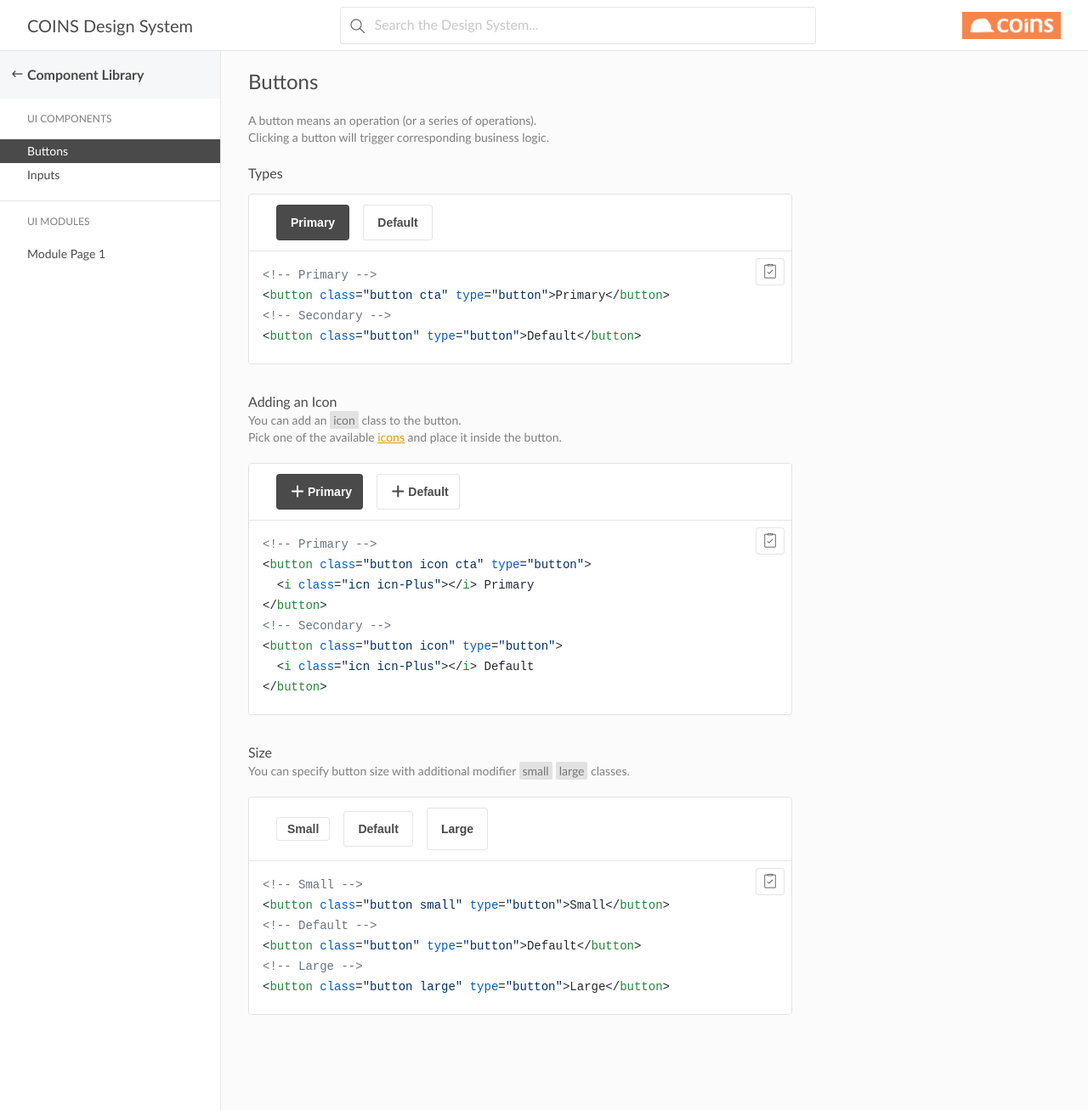
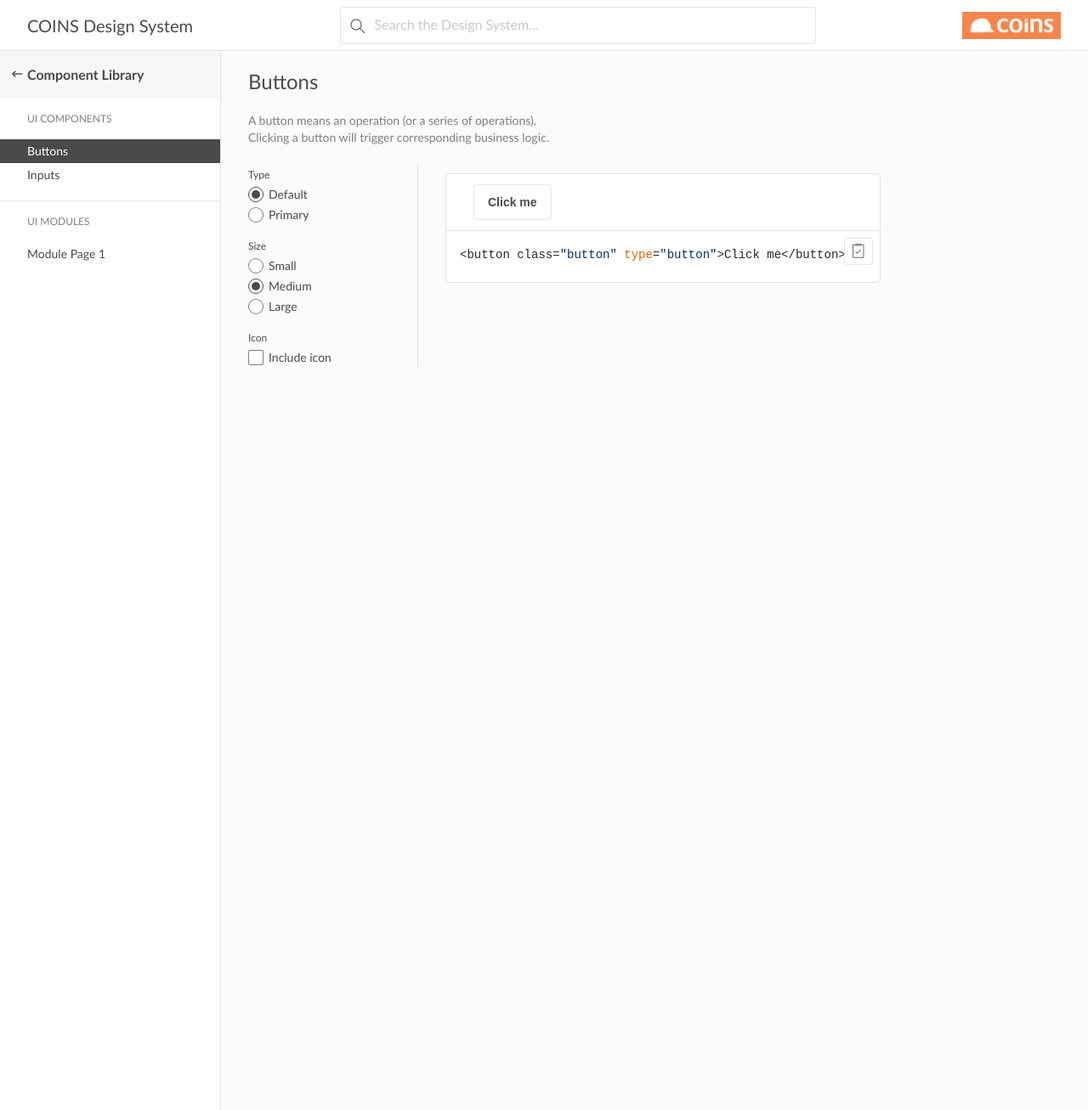
Before and after one commit to COINS-Naz/coins-design-system, a Jekyll site: the page built from _posts/2021-04-05-buttons.html, in a window 1280 px wide and 1307 px high. Shown: the whole window at 85% size. Built offline with Jekyll 4.4.1, drawn with Linux system fonts in a browser that asks for light colours; nearby versions of some CDN libraries; some web fonts are replaced.

Commit message:
component builder

```diff
--- a/_layouts/page.html
+++ b/_layouts/page.html
@@ -7,12 +7,10 @@
   <main class="main-area">
     {% include sidebar.html %}
     <div class="content bg-grey">
-      <div class="inner">
-        <div class="child-page-title">
-          <h1>{{page.title}}</h1>
-        </div>
-        {{ content }}
+      <div class="child-page-title">
+        <h1>{{page.title}}</h1>
       </div>
+      {{ content }}
     </div>
   </main>
 
--- a/_posts/2021-04-05-buttons.html
+++ b/_posts/2021-04-05-buttons.html
@@ -8,39 +8,73 @@ permalink: /components/buttons/
 
 <p class="page-information">A button means an operation (or a series of operations).<br>Clicking a button will trigger corresponding business logic.</p>
 
-<h5>Types</h5>
+<div class="component-builder">
+  <!-- Config -->
+  <div class="component-builder-config">
+    <!-- Type -->
+    <div class="with-label">
+      <label class="label">Type</label>
+      <div>
+        <label class="radio">
+          <input type="radio" name="type" checked
+                 data-class-remove='primary'>
+          <span>Default</span>
+        </label>
+      </div>
+      <div>
+        <label class="radio">
+          <input type="radio" name="type"
+                 data-class-toggle='primary'>
+          <span>Primary</span>
+        </label>
+      </div>
+    </div>
+    <!-- Size -->
+    <div class="with-label">
+      <label class="label">Size</label>
+      <div>
+        <label class="radio">
+          <input type="radio" name="size"
+                 data-class-toggle='small'
+                 data-class-remove='large'>
+          <span>Small</span>
+        </label>
+      </div>
+      <div>
+        <label class="radio">
+          <input type="radio" name="size" checked
+                 data-class-remove='small large'>
+          <span>Medium</span>
+        </label>
+      </div>
+      <div>
+        <label class="radio">
+          <input type="radio" name="size"
+                 data-class-toggle='large'
+                 data-class-remove='small'>
+          <span>Large</span>
+        </label>
+      </div>
+    </div>
+    <!-- Icon -->
+    <div class="with-label">
+      <label class="label">Icon</label>
+      <div>
+        <label class="checkbox">
+          <input type="checkbox"
+                 data-class-toggle='icon'
+                 data-prepend='<i class="icn icn-Plus"></i>'>
+          <span>Include icon</span>
+        </label>
+      </div>
+    </div>
+  </div>
+  <!-- Preview -->
+  <div class="component-builder-preview">
 {% capture button %}
-<!-- Primary -->
-<button class="button cta" type="button">Primary</button>
-<!-- Secondary -->
-<button class="button" type="button">Default</button>
+<button class="button" type="button">Click me</button>
 {% endcapture %}
 {% include snippet.html code=button %}
-
-
-<h5>Adding an Icon</h5>
-<p class="page-information">You can add an <span class="snip">icon</span> class to the button. <br>Pick one of the available <a class="link" href="#">icons</a> and place it inside the button.</p>
-{% capture icon %}
-<!-- Primary -->
-<button class="button icon cta" type="button">
-  <i class="icn icn-Plus"></i> Primary
-</button>
-<!-- Secondary -->
-<button class="button icon" type="button">
-  <i class="icn icn-Plus"></i> Default
-</button>
-{% endcapture %}
-{% include snippet.html code=icon %}
-
-
-<h5>Size</h5>
-<p class="page-information">You can specify button size with additional modifier <span class="snip">small</span><span class="snip">large</span> classes.</p>
-{% capture size %}
-<!-- Small -->
-<button class="button small" type="button">Small</button>
-<!-- Default -->
-<button class="button" type="button">Default</button>
-<!-- Large -->
-<button class="button large" type="button">Large</button>
-{% endcapture %}
-{% include snippet.html code=size %}
+  </div>
+  <!-- End Preview -->
+</div>
--- a/_sass/documentation.scss
+++ b/_sass/documentation.scss
@@ -208,6 +208,15 @@
 
 
 // Snippets
+.component-builder {
+  display: flex;
+}
+.component-builder-config {
+  width: 200px;
+  border-right: 1px solid $color-separator;
+  padding-right: 32px;
+  margin-right: 32px;
+}
 
 .snippet-block {
   border: 1px solid $color-separator;
@@ -243,6 +252,8 @@
       white-space: pre;
       font-size: 14px;
       margin: -32px 0;
+      max-width: 600px;
+      overflow-x: auto;
     }
   }
 }
--- a/_sass/modules/buttons.scss
+++ b/_sass/modules/buttons.scss
@@ -26,8 +26,8 @@
   &+.button-merged {
     margin-left: 12px;
   }
-  // CTA
-  &.cta,
+  // primary
+  &.primary,
   &.active {
     background-color: $color-black;
     color: $color-white;
--- a/_sass/modules/inputs.scss
+++ b/_sass/modules/inputs.scss
@@ -82,8 +82,8 @@
   }
 }
 
-
-.checkbox {
+// Checkbox, radio
+.checkbox, .radio {
   cursor: pointer;
   user-select: none;
   @include text-body-1;
@@ -108,8 +108,16 @@
       color: $color-white;
     }
   }
+  input[type="radio"] + span {
+    &:before {
+      border-radius: 100%;
+    }
+  }
+  input[type="checkbox"],
+  input[type="radio"] {
+    display: none;
+  }
   input[type="checkbox"] {
-    display: none;
     &:checked + span:before {
       content: $icn-Check;
       font-family: $icoins-font-family;
@@ -118,6 +126,22 @@
       .thead & {
         border-color: $color-white-50;
       }
+    }
+  }
+  input[type="radio"] {
+    &:checked + span:before {
+      content: '';
+      border-color: $color-black;
+    }
+    &:checked + span:after {
+      content: '';
+      width: 10px;
+      height: 10px;
+      border-radius: 5px;
+      position: absolute;
+      top: 4px;
+      left: 4px;
+      background-color: $color-black;
     }
   }
   &.no-label {
```
Also changed, not shown: other parts of _layouts/page.html (+47 -0 lines), _posts/2021-04-05-inputs.html (+58 -73 lines).
